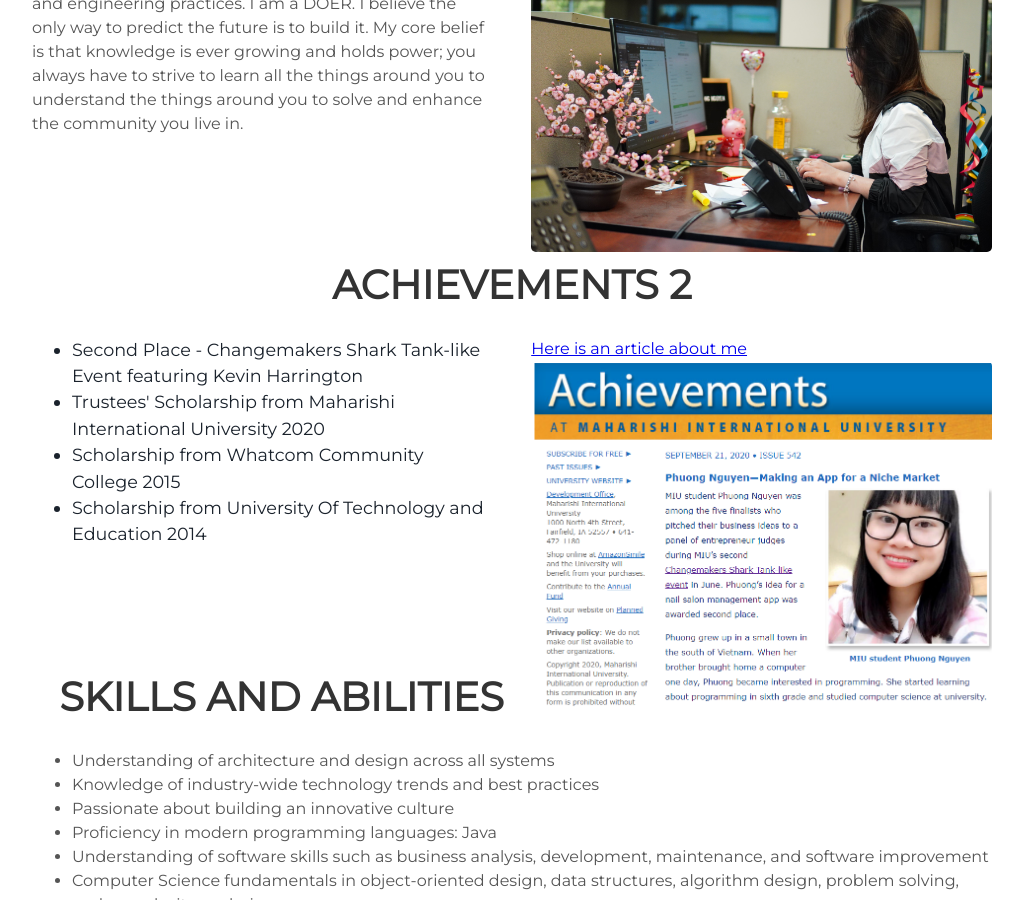
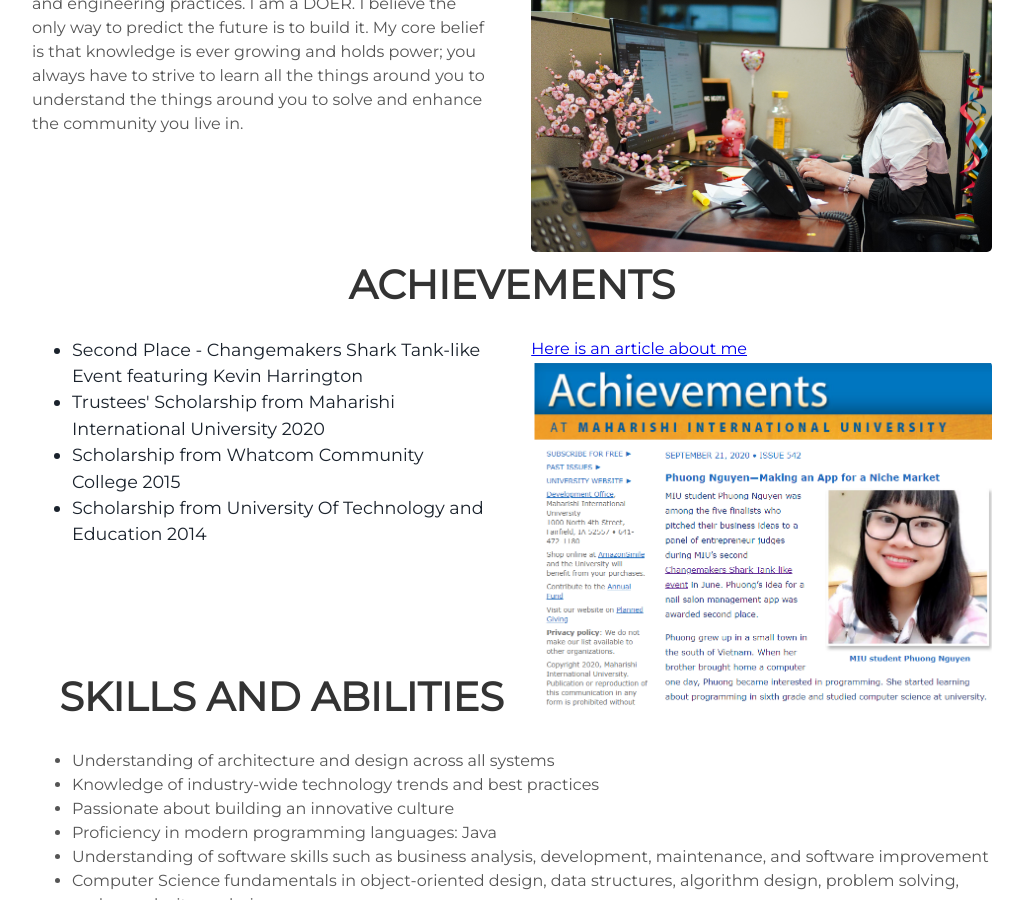
Before and after one commit to phuongnguyen0610/phuongnguyen0610.github.io, a Jekyll site: the page built from index.html, in a window 1280 px wide and 900 px high, scrolled down 1113 px. Shown: the whole window, without its empty margins (128-1151 px from the left). Built offline with Jekyll 4.4.1, drawn with Linux system fonts in a browser that asks for light colours.

Commit message:
Update about.html

```diff
--- a/_includes/about.html
+++ b/_includes/about.html
@@ -12,7 +12,7 @@
     <br>
   <div>
     <div class="user-details">
-      <h1>ACHIEVEMENTS 2</h1>
+      <h1>ACHIEVEMENTS</h1>
     </div>
     <div class="user-projects">
       <div class="images-right">
@@ -31,7 +31,9 @@
   </div>
 <br>
   <div>
-    <h1 style="text-align: center;">SKILLS AND ABILITIES</h1>
+    <div class="user-details">
+      <h1>SKILLS AND ABILITIES</h1>
+    </div>
     <ul>
       <li>Understanding of architecture and design across all systems</li>
       <li>Knowledge of industry-wide technology trends and best practices</li>
```
